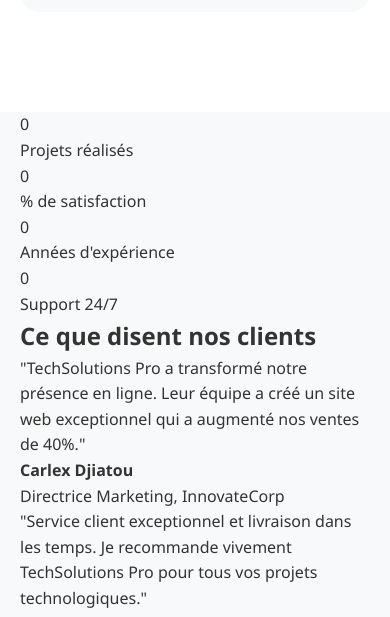
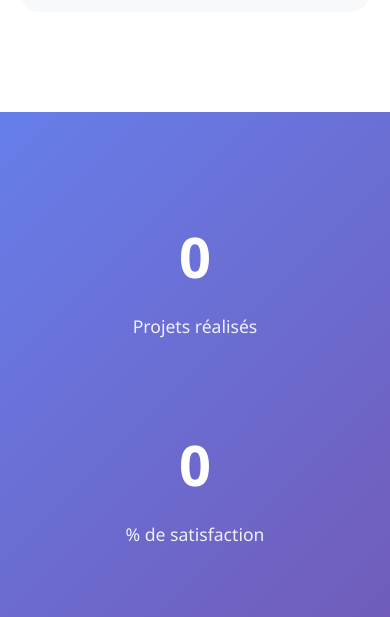
Before and after one commit to Cdjiatou/Strategie_sauvergarde, a plain HTML site: page index.html in a window 390 px wide. Shown: the part 2570-3187 px from the top of the page. Drawn offline with Linux system fonts and the light colour scheme; a script that the page names is missing.

Commit message:
style(accueil): styliser la section statistiques
- Créer une grille responsive pour les compteurs
- Appliquer un fond dégradé violet
- Styliser les nombres avec une grande taille de police
- Préparer les éléments pour l'animation JavaScript

```diff
--- a/css/accueil.css
+++ b/css/accueil.css
@@ -351,3 +351,35 @@ body {
     color: var(--primary-color);
     font-weight: bold;
 }
+
+
+/* ========================================
+   STATS SECTION
+   ======================================== */
+.stats {
+    padding: 80px 0;
+    background: linear-gradient(135deg, var(--primary-color) 0%, var(--secondary-color) 100%);
+    color: var(--white);
+}
+
+.stats-grid {
+    display: grid;
+    grid-template-columns: repeat(auto-fit, minmax(200px, 1fr));
+    gap: 40px;
+    text-align: center;
+}
+
+.stat-item {
+    padding: 20px;
+}
+
+.stat-number {
+    font-size: 3.5rem;
+    font-weight: bold;
+    margin-bottom: 10px;
+}
+
+.stat-label {
+    font-size: 1.1rem;
+    opacity: 0.9;
+}
```
